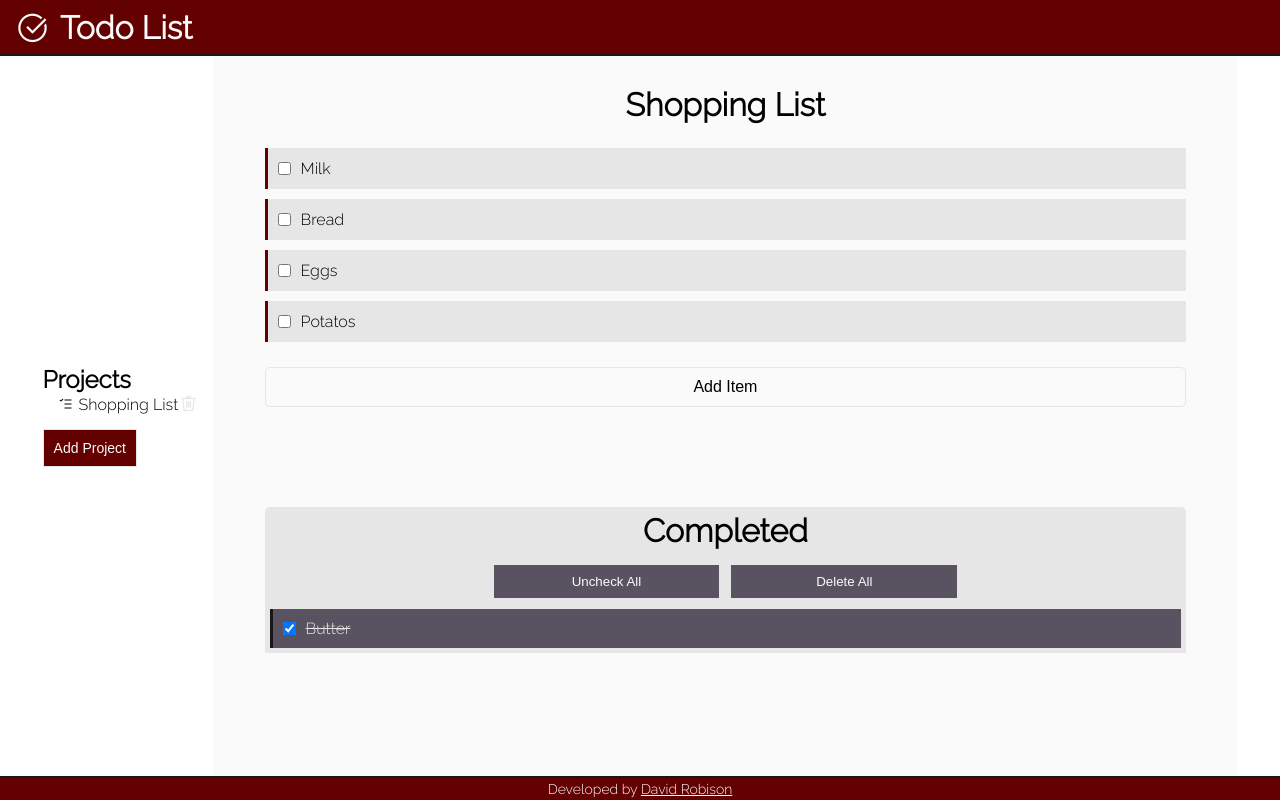
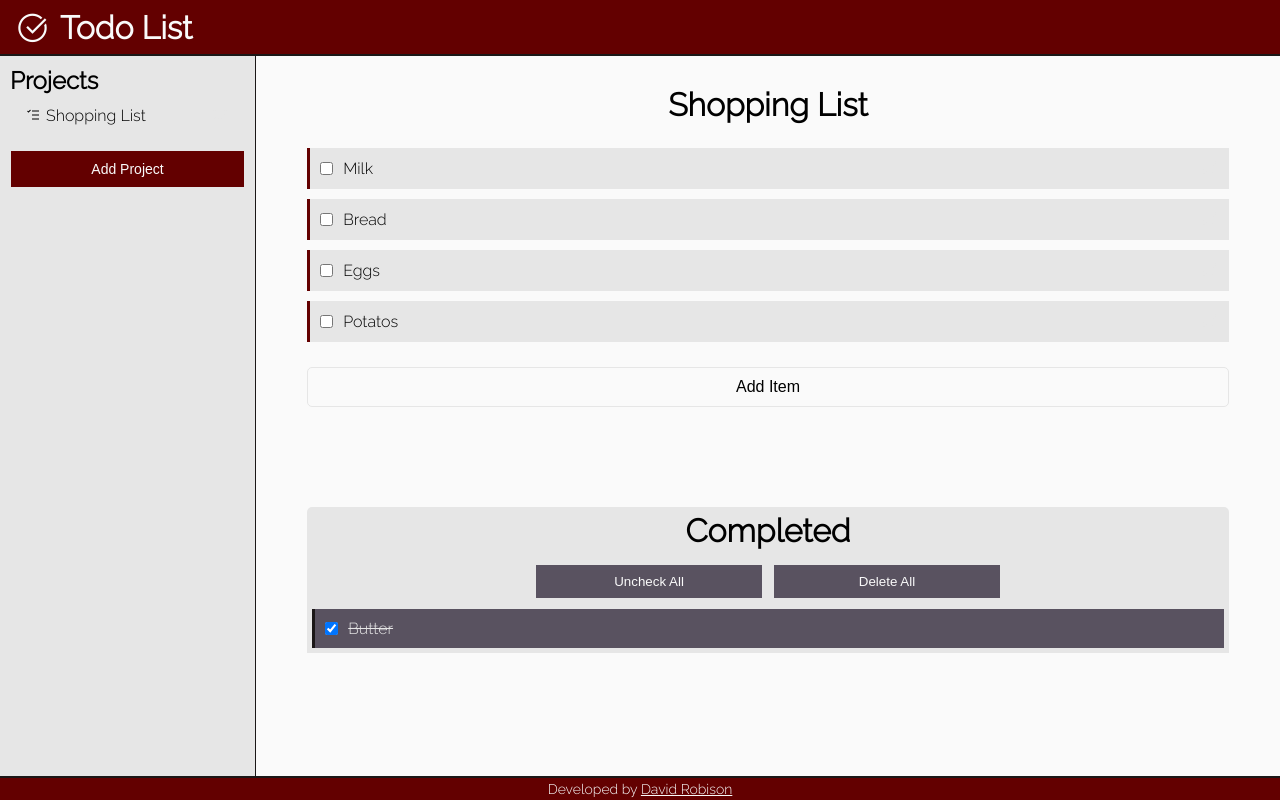
Before and after one commit to robisonwebdev/todo-react, a React (Create React App) app: page / in a window 1280 px wide. Built offline with nearby package versions, Linux system fonts and the light colour scheme.

Commit message:
Changed #ProjectsContainer to .projects_container

```diff
--- a/src/styles/ProjectsContainer.css
+++ b/src/styles/ProjectsContainer.css
@@ -1,4 +1,4 @@
-#ProjectsContainer {
+.projects_container {
     display: flex;
     flex-direction: column;
     align-items: unset;
```
